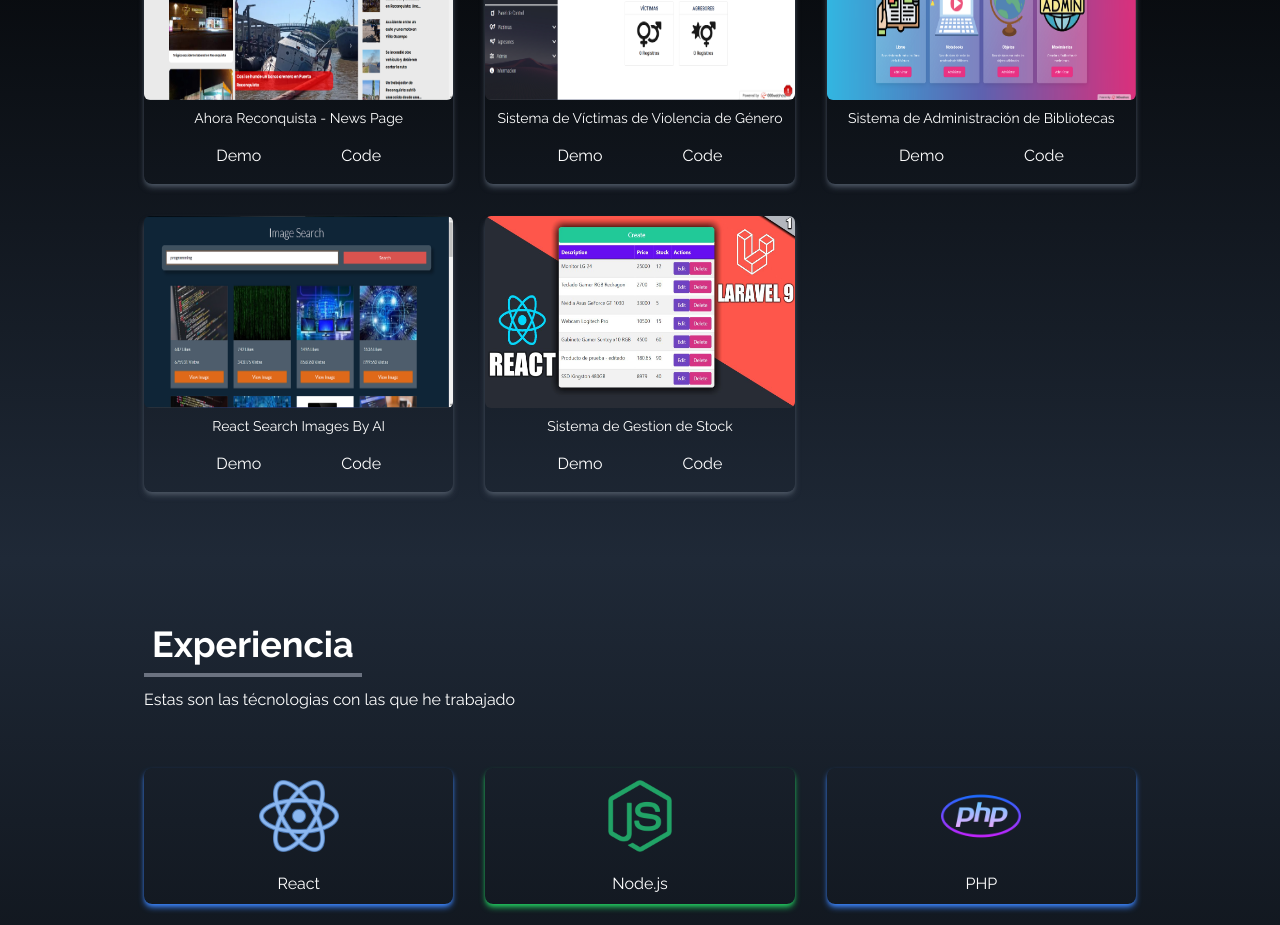
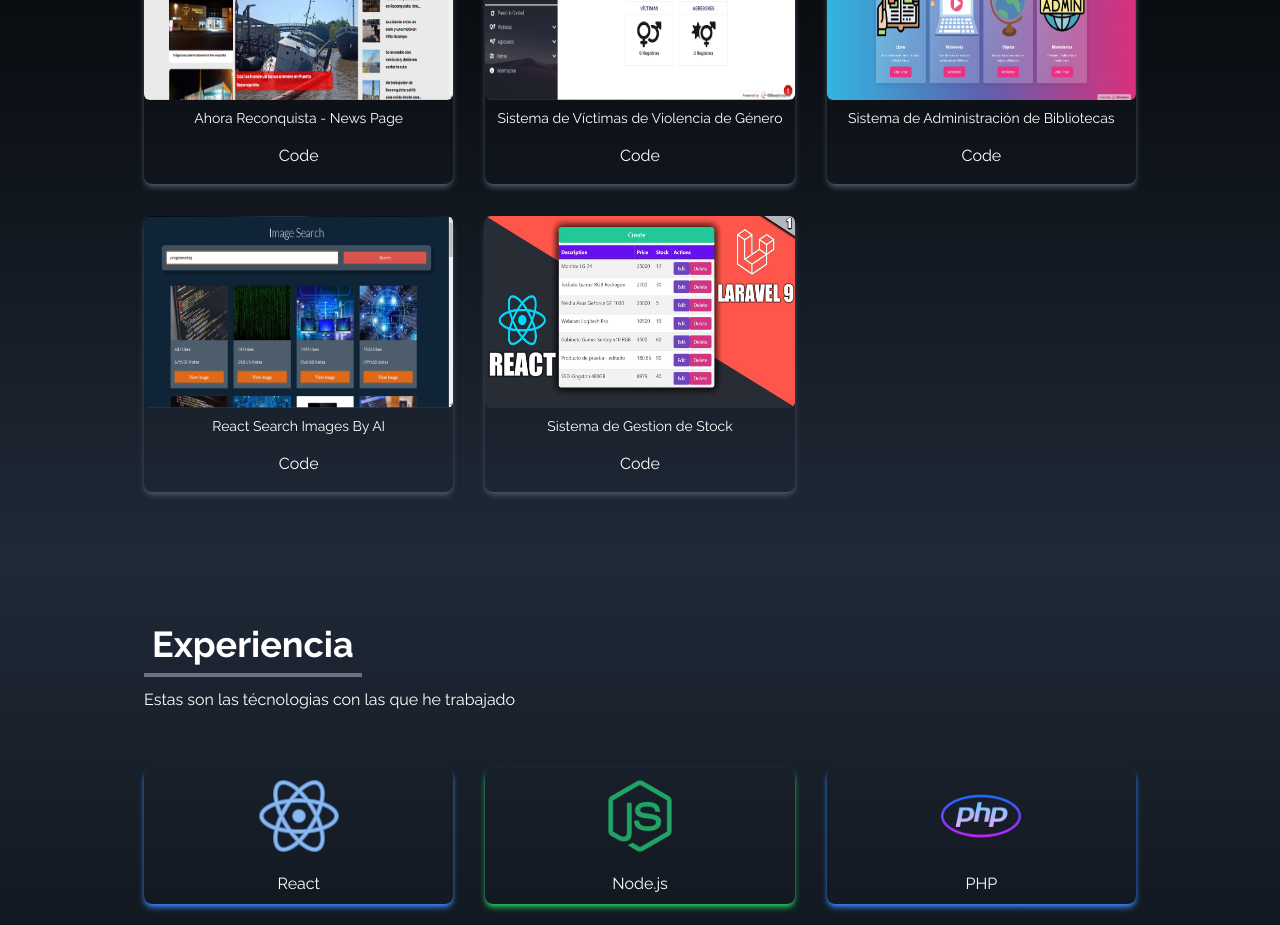
Before and after one commit to MiltonCoronel2004/miltoncoronel-portfolio, a React (Vite) app: page / in a window 1280 px wide. Shown: the part 1520-2445 px from the top of the page. Built offline with nearby package versions, Linux system fonts and the light colour scheme.

Commit message:
Quite boton demo

```diff
--- a/src/components/Portfolio.jsx
+++ b/src/components/Portfolio.jsx
@@ -11,35 +11,30 @@ const Portfolio = () => {
       id: 1,
       src: ahorareconquista,
       title: "Ahora Reconquista - News Page",
-      demoLink: 'https://ahorareconquista.com.ar/',
       codeLink: 'https://github.com/MiltonCoronel2004/ahorareconquista-newspage',
     },
     {
       id: 2,
       src: sivige,
       title: "Sistema de Víctimas de Violencia de Género",
-      demoLink: 'https://sivige.000webhostapp.com/',
       codeLink: 'https://github.com/MiltonCoronel2004/SIVIGE',
     },
     {
       id: 3,
       src: biblioteca,
       title: "Sistema de Administración de Bibliotecas",
-      demoLink: 'https://biblioteca-escuela-nro-462.000webhostapp.com/',
       codeLink: 'https://github.com/MiltonCoronel2004/school-library-administrator',
     },
     {
       id: 4,
       src: ImgReactSearch,
       title: "React Search Images By AI",
-      demoLink: 'https://github.com/MiltonCoronel2004/React-Img-Search-API',
       codeLink: 'https://github.com/MiltonCoronel2004/React-Img-Search-API',
     },
     {
       id: 5,
       src: crud,
       title: "Sistema de Gestion de Stock",
-      demoLink: 'https://github.com/MiltonCoronel2004/CRUD-Laravel-React',
       codeLink: 'https://github.com/MiltonCoronel2004/CRUD-Laravel-React',
     },
   ];
@@ -64,9 +59,7 @@ const Portfolio = () => {
               <img src={src} alt="Work" className='rounded-md duration-200 hover:scale-105 h-48' />
               <p className='flex justify-center pt-2 text-sm text-center'>{title}</p>
               <div className='flex items-center justify-center'>
-                <a href={demoLink} target="_blank" rel="noopener noreferrer">
-                  <button onClick={onClick} className='w-1/2 px-6 m-4 duration-200 hover:scale-105'>Demo</button>
-                </a>
+
                 <a href={codeLink} target="_blank" rel="noopener noreferrer">
                   <button className='w-1/2 px-6 m-4 duration-200 hover:scale-105'>Code</button>
                 </a>
```
